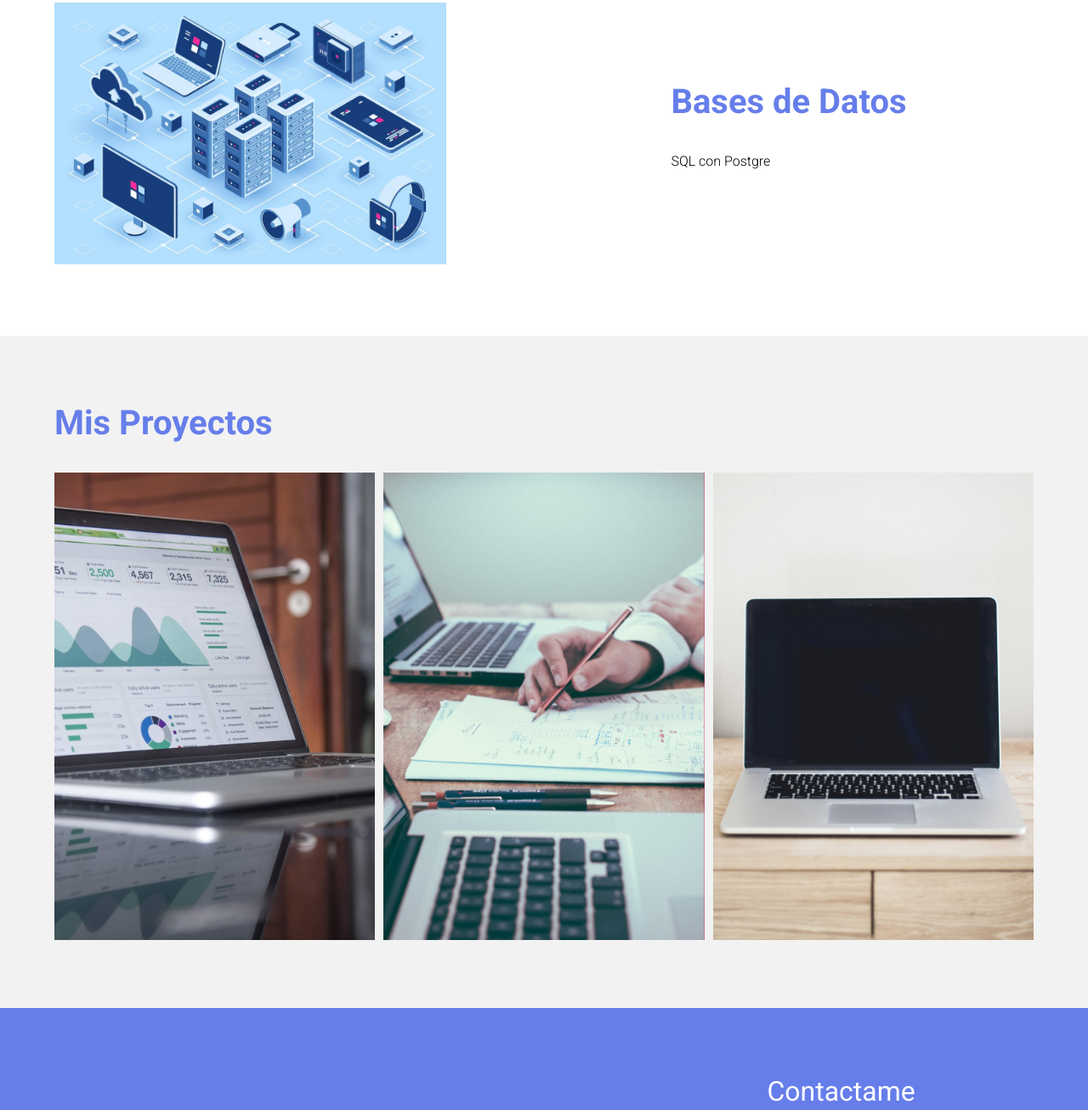
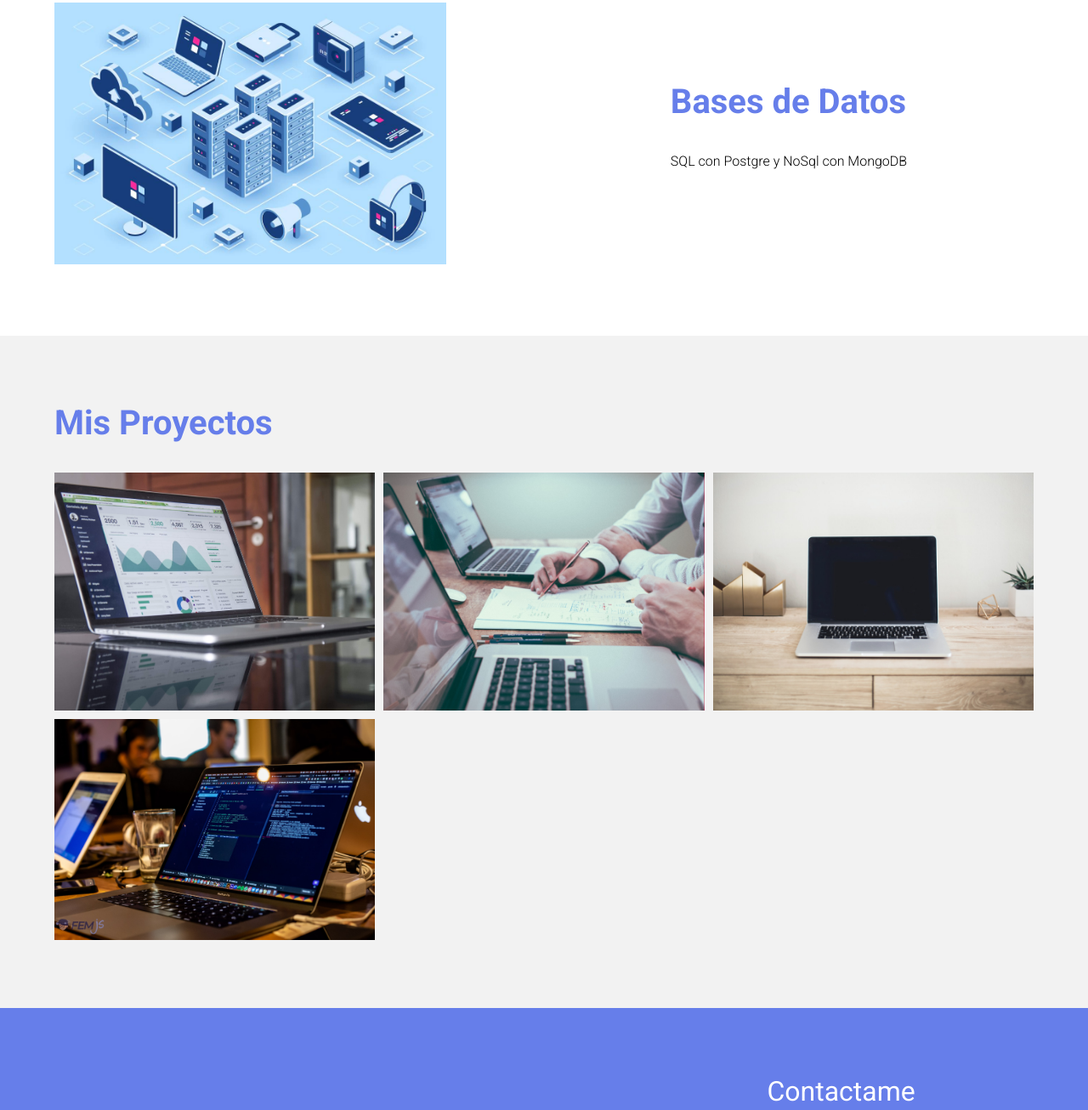
Before and after one commit to DavidTealdi/Porfolio, a plain HTML site: page index.html in a window 1280 px wide. Shown: the part 1688-2994 px from the top of the page at 85% size. Drawn offline with Linux system fonts and the light colour scheme.

Commit message:
Actualizacion_Porfolio

```diff
--- a/index.html
+++ b/index.html
@@ -90,7 +90,7 @@
 
                 <h2 class="subtitle">Bases de Datos</h2>
 
-                <p class="about__paragraph">SQL con Postgre</p>
+                <p class="about__paragraph">SQL con Postgre y NoSql con MongoDB</p>
 
             </div>
 
@@ -143,6 +143,20 @@
                         <div class="projects__hover">
 
                             <a href="https://github.com/DavidTealdi/Rick_and_Morty" class="projects__hover"><h2 class="projects__title">Proyecto 3 Rick and Morty usando API</h2></a>
+
+                        </div>
+
+                    </article>
+
+                    <!--Article para las imagenes-->
+                    <article class="projects__item">
+
+                        <img src="./assets/img4.jpg" class="projects__img">
+
+                        <!--div que se va a mostrar cuando estemos pasando el mouse-->
+                        <div class="projects__hover">
+
+                            <a href="https://github.com/DavidTealdi/back-end-turnos-mongoDB" class="projects__hover"><h2 class="projects__title">Proyecto de Back-end para el front-end de web de trunos en node.js, express y MongoDB</h2></a>
 
                         </div>
 
```
